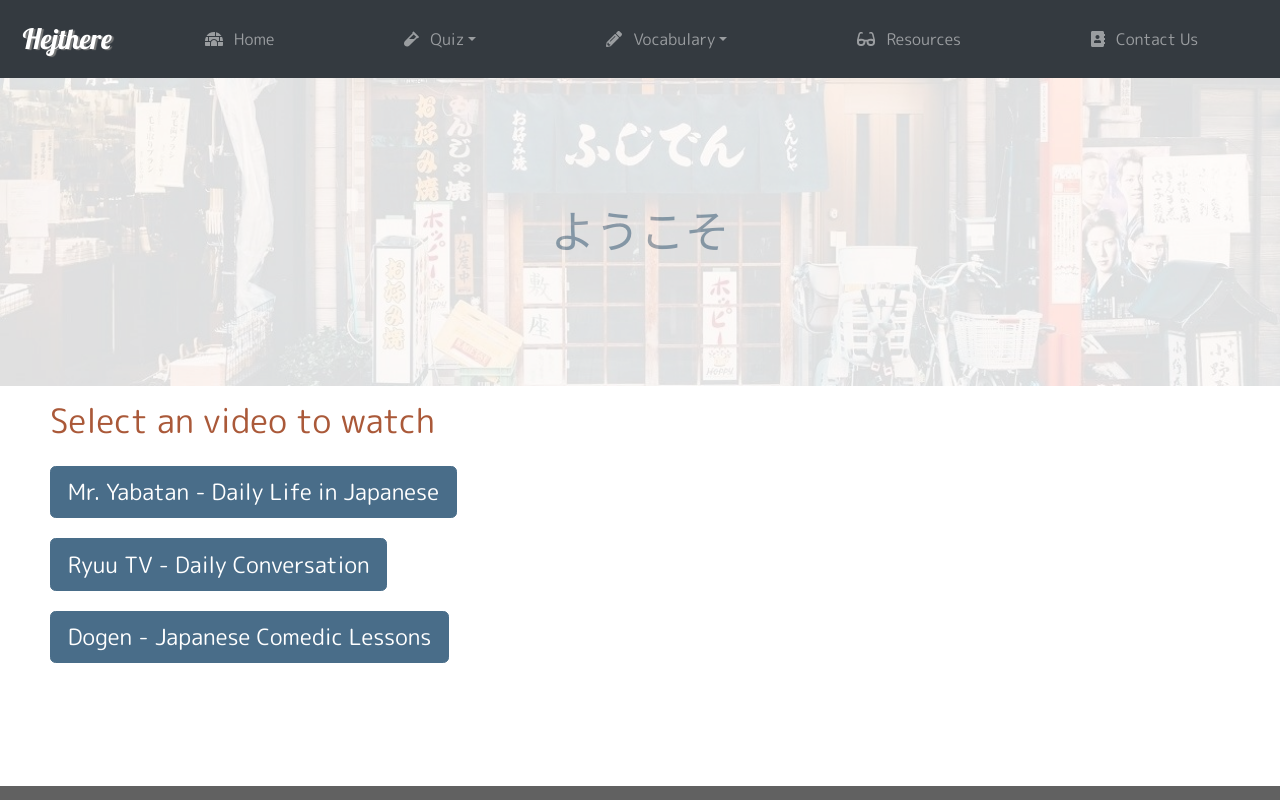
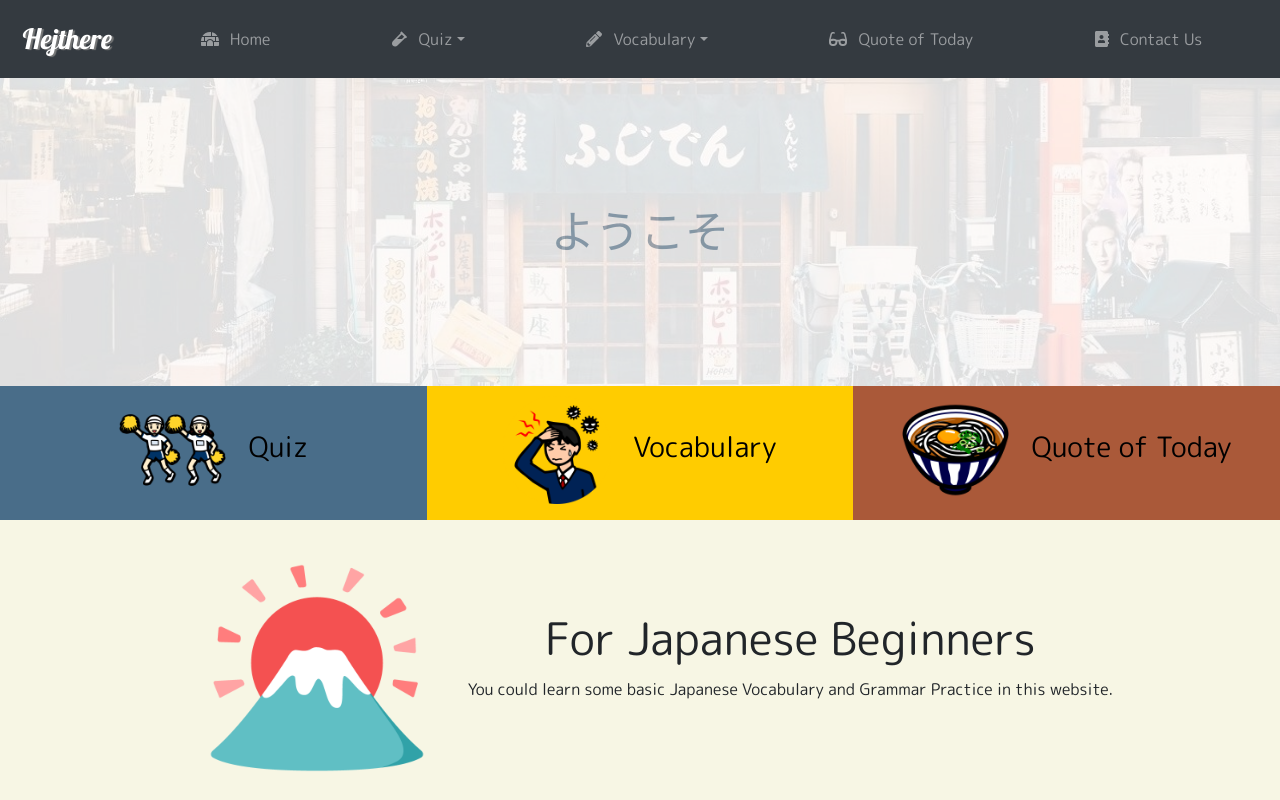
Before and after one commit to hejthere/jpisfun, a React (Create React App) app: page /resources in a window 1280 px wide. Shown: the top 800 px of the page. Built offline with nearby package versions, Linux system fonts and the light colour scheme.

Commit message:
drycode15

```diff
--- a/src/App.js
+++ b/src/App.js
@@ -7,7 +7,6 @@ import NavBar from './component/Home/NavBar';
 import Banner from './component/Home/Banner'
 import Grammar from './component/JapaneseQuiz/Grammar/Grammar';
 import VocabDiseases from './component/Vocabulary/VocabDiseases/VocabDiseases';
-import OtherResources from './component/Resources/OtherResources';
 import RandomQuote from './component/Vocabulary/RandomQuotes/RandomQuote';
 import Katakana from './component/JapaneseQuiz/katakana/Katakana';
 import SavedQuotes from './component/Vocabulary/RandomQuotes/SavedQuotes';
@@ -51,7 +50,6 @@ class App extends Component {
           <Route path="/quiz/grammar" component={Grammar} />
 
 
-          <Route path="/resources" component={OtherResources} />
           <Route path="/contactus" component={Contact} />
 
           {/* default */}
--- a/src/component/Home/Footer.js
+++ b/src/component/Home/Footer.js
@@ -11,7 +11,7 @@ import '../../App.css'
 export default function Footer() {
     return (
         <Container fluid="true" className='footer-container'>
-            <Row xs={2} sm={3} lg={3} xl={3} className='p-2 px-5'>
+            <Row xs={1} sm={3} lg={3} xl={3} className='p-2 px-5'>
                 <Col className='text-left'>
                     <h3 className='homepage-brand'>Hejthere</h3>
                     <p>©2021 Hejthere Hong Kong</p>
--- a/src/component/Home/Home.js
+++ b/src/component/Home/Home.js
@@ -29,10 +29,10 @@ const home = (props) => {
 		},
 		{
 			colCls: "menu-col px-3 bg-red",
-			redirection: "/resources",
+			redirection: "/vocabulary/quotes",
 			imageSrc: food,
 			imageAlt: "food",
-			text: "Resources",
+			text: "Quote of Today",
 		},
 	];
 
@@ -74,6 +74,7 @@ const home = (props) => {
 	const Sections = sections.map((section, index) => (
 		<div className={section.wrapperCls} key={`section-${index}`}>
 			<Image
+				className='mx-3'
 				src={section.imgSrc}
 				alt={section.imgAlt}
 			/>
--- a/src/component/Home/NavBar.js
+++ b/src/component/Home/NavBar.js
@@ -27,12 +27,11 @@ export default function NavBar() {
                             <FontAwesomeIcon className='mx-2' icon={faPencilAlt} />
                             Vocabulary</span>} id="nav-dropdown">
                             <NavDropdown.Item eventKey="2.1"><Link to='/vocabulary/kanji'>Kanji</Link></NavDropdown.Item>
-                            <NavDropdown.Item eventKey="2.2"><Link to='/vocabulary/quotes'>Quotes of Today</Link></NavDropdown.Item>
                             <NavDropdown.Item eventKey="2.3"><Link to="/vocabulary/vocabdiseases">Diseases</Link></NavDropdown.Item>
                         </NavDropdown>
-                        <Nav.Link className='nav-link' href='/resources'>
+                        <Nav.Link className='nav-link' href='/vocabulary/quotes'>
                             <FontAwesomeIcon className='mx-2' icon={faGlasses} />
-                            Resources</Nav.Link>
+                            Quote of Today</Nav.Link>
                         <Nav.Link className='nav-link' href='/contactus'>
                             <FontAwesomeIcon className='mx-2' icon={faAddressBook} />
                             Contact Us</Nav.Link>
--- a/src/component/Resources/OtherResources.css
+++ /dev/null
@@ -1,30 +0,0 @@
-.introductionResource {
-    font-size: 1.5rem;
-    color: var(--red);
-    text-align: left;
-    margin: 10px 50px 10px 50px;
-}
-
-.video-button-container {
-    padding: 10px;
-}
-
-.video-button {
-    float: left;
-    display: block;
-    white-space: pre-line;
-    margin: 10px 50px 10px 50px;
-}
-
-.resources-video {
-    width: 100%;
-    height: 100%;
-    max-width: 560px;
-    max-height: 315px;
-}
-
-.video-container {
-    min-height: 400px;
-    display: flex;
-    align-items: center;
-}
--- a/src/component/Resources/OtherResources.js
+++ /dev/null
@@ -1,64 +0,0 @@
-import React, { Component } from 'react';
-import VideoButton from './VideoButton';
-import Container from 'react-bootstrap/Container';
-import Row from 'react-bootstrap/Row';
-import Col from 'react-bootstrap/Col';
-import './OtherResources.css'
-
-
-class OtherResources extends Component {
-    state = {
-        video: [
-            { id: 'video1', title: 'Mr. Yabatan - Daily Life in Japanese', Url: 'https://www.youtube.com/embed/zhQGGLvWftQ', color: 'blue' },
-            { id: 'video2', title: 'Ryuu TV - Daily Conversation', Url: 'https://www.youtube.com/embed/orcdcRp3vIw', color: 'red' },
-            { id: 'video3', title: 'Dogen - Japanese Comedic Lessons', Url: 'https://www.youtube.com/embed/ucqMh9iYpTo', color: 'yellow' }
-        ],
-        selectedVideo: '',
-        showVideo: false,
-    }
-
-    changeUrlHandler = (event) => {
-        this.setState({ selectedVideo: event.target.id, showVideo: true }
-        );
-    }
-
-
-    render() {
-
-        let playButton = [];
-        playButton = this.state.video.map(vdo => {
-            return (<VideoButton
-                key={vdo.title}
-                changeUrl={this.changeUrlHandler}
-                videoUrl={vdo.Url}>{vdo.title}
-            </VideoButton>)
-        })
-
-        let videoFrame = [];
-        if (this.state.showVideo) {
-            videoFrame = <iframe className='resources-video' src={this.state.selectedVideo} title='jpvideo'></iframe>
-        }
-
-        return (
-
-            <Container fluid>
-                <Row fluid xs={1} sm={1} md={2}>
-                    <Col>
-                        <p className='introductionResource'>
-                            Select an video to watch</p>
-                        {playButton}
-
-                    </Col>
-                    <Col className='video-container' children={videoFrame} />
-                </Row>
-            </Container>
-
-
-
-
-        )
-    }
-}
-
-
-export default OtherResources;
--- a/src/component/Resources/VideoButton.js
+++ /dev/null
@@ -1,15 +0,0 @@
-import React from 'react';
-import Button from 'react-bootstrap/Button';
-import './OtherResources.css'
-
-const VideoButton = props => {
-
-
-    return (
-
-        <Button className="video-button" onClick={props.changeUrl} id={props.videoUrl}>{props.children}
-        </Button>
-    )
-}
-
-export default VideoButton;
```
